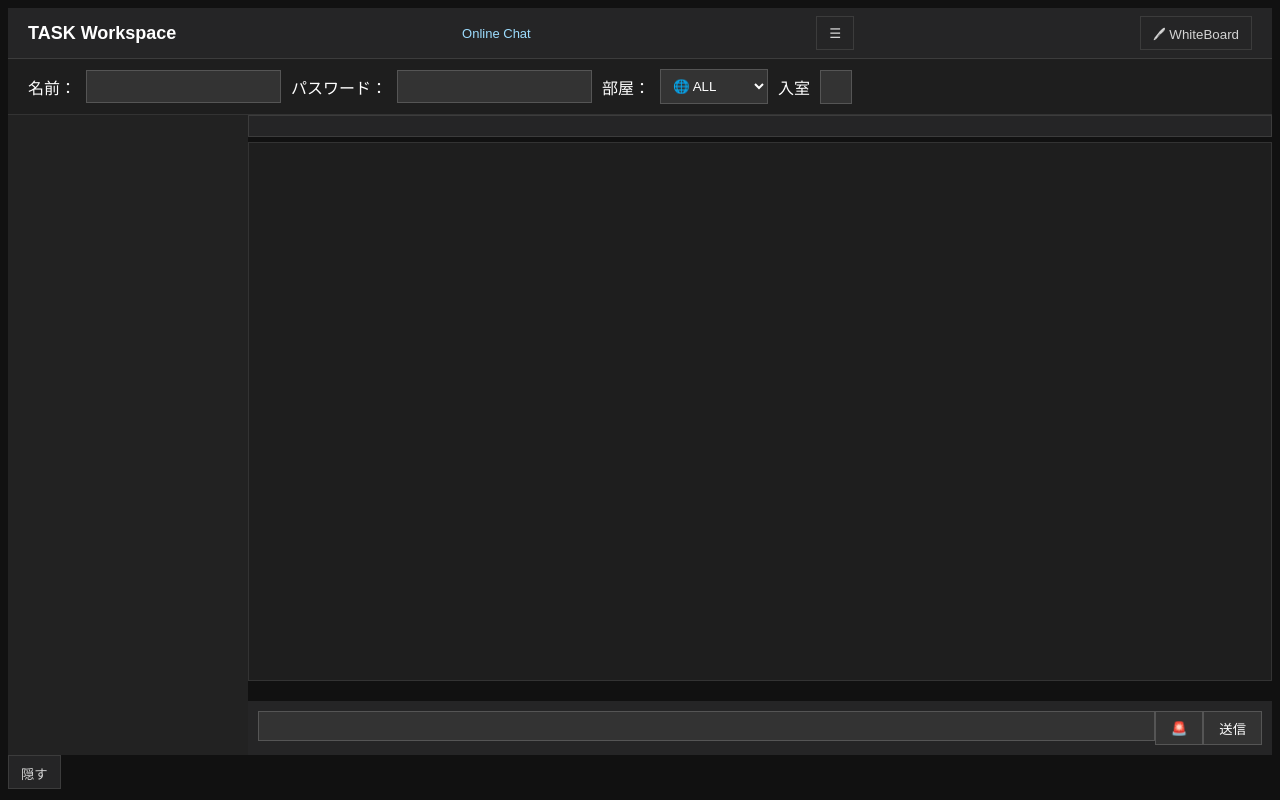
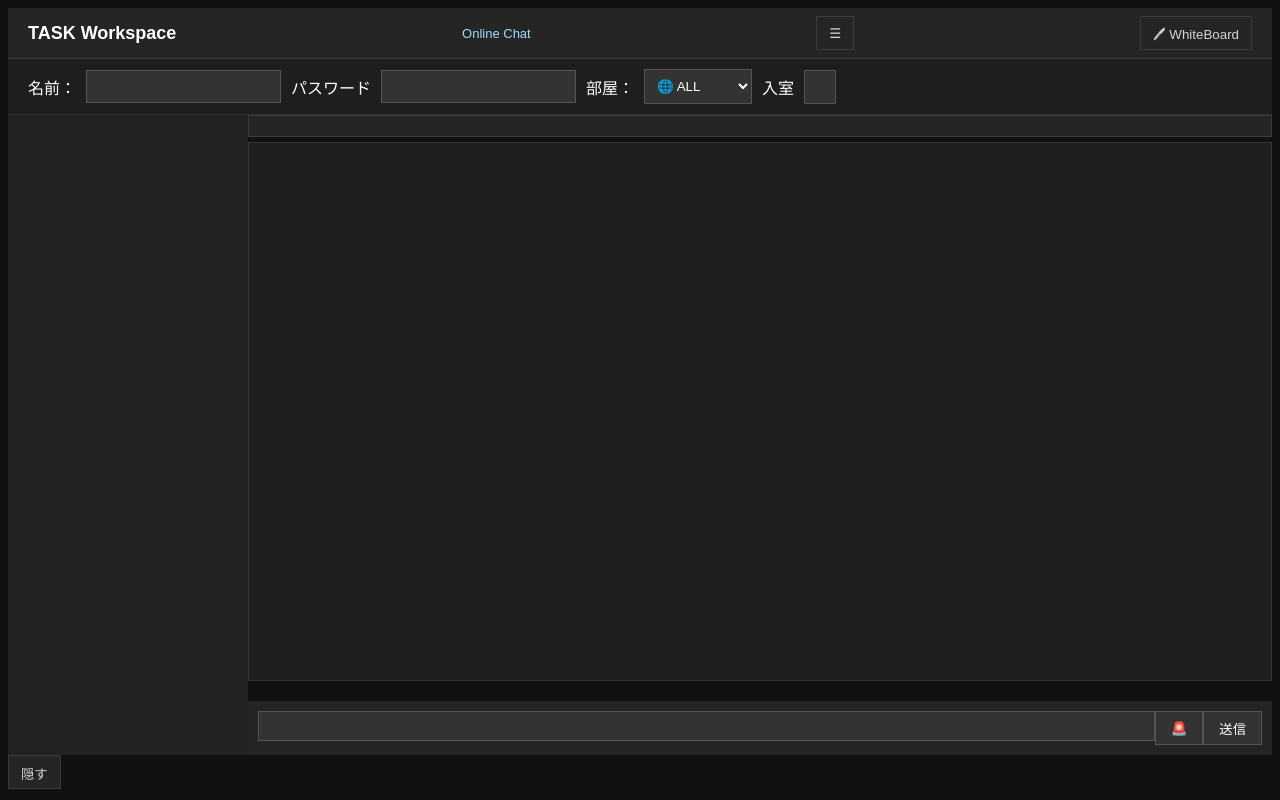
Before and after one commit to UssaMen/ChatApp, a website: page public/index.html in a window 1280 px wide. Drawn offline with Linux system fonts and the light colour scheme.

```diff
--- a/public/index.html
+++ b/public/index.html
@@ -321,7 +321,7 @@
 <div class="user-input">
     名前：
     <input id="name" type="text" autocomplete="off">
-    パスワード：
+    パスワード
     <input id="password" type="password">
     部屋：
     <select id="room"></select>
```
